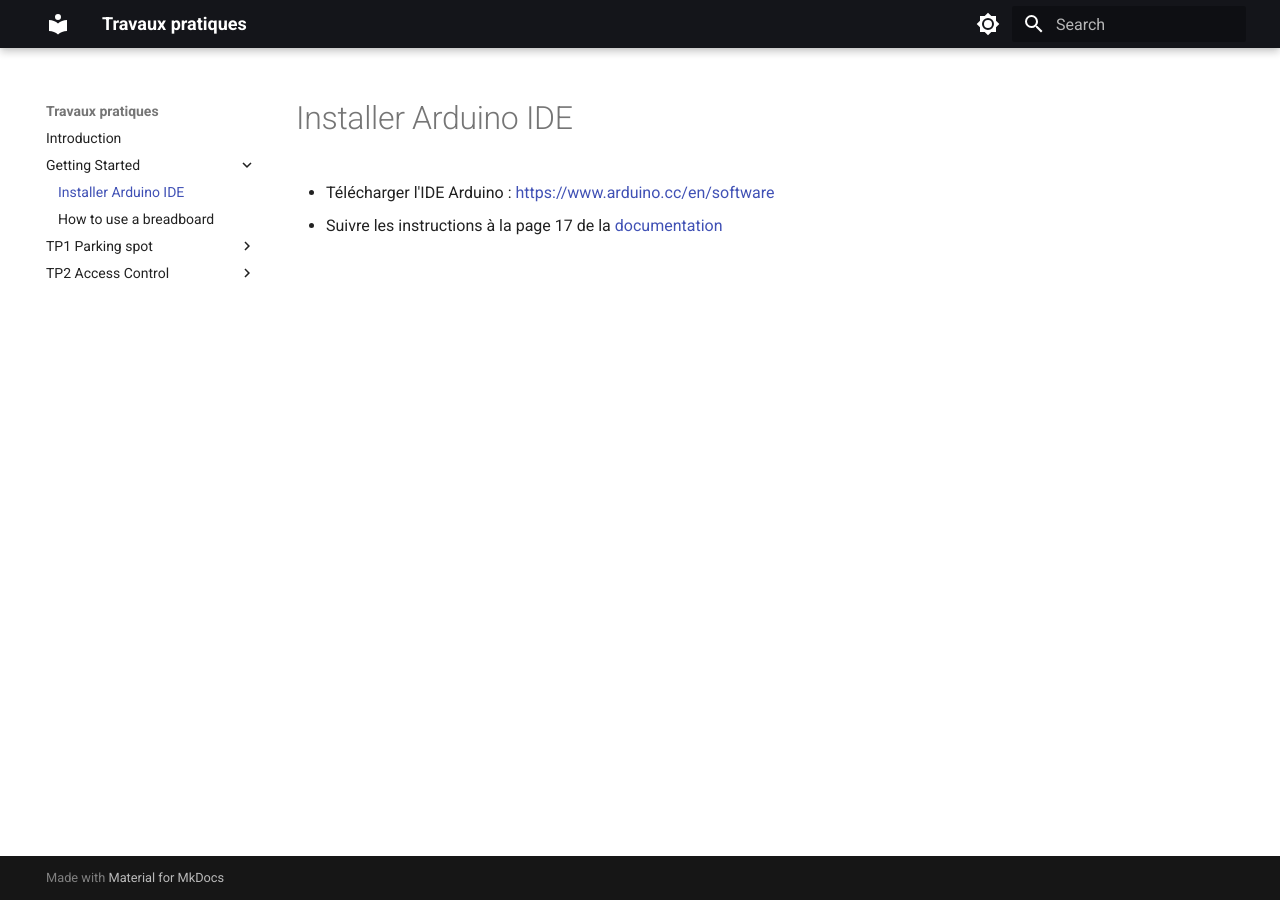
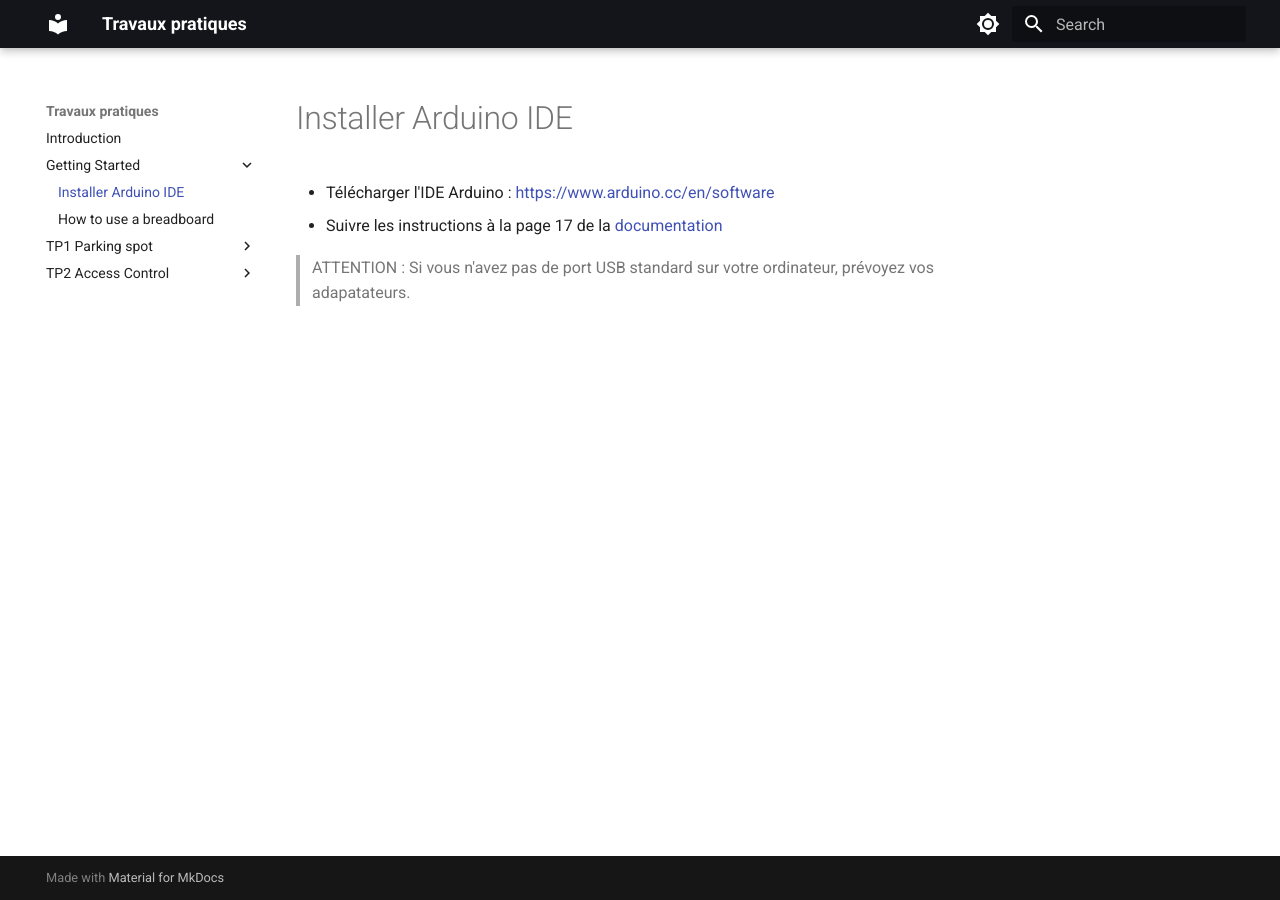
Before and after one commit to JulesAaelio/docs-tp-parking, an MkDocs documentation site: the page built from docs/Getting_Started/1-ide.md, in a window 1280 px wide. Built offline with MkDocs 1.6.1 and Material for MkDocs 9.7.7, drawn with Linux system fonts in a browser that asks for light colours.

Commit message:
Add warning

```diff
--- a/docs/Getting_Started/1-ide.md
+++ b/docs/Getting_Started/1-ide.md
@@ -3,3 +3,5 @@
 
 - Télécharger l'IDE Arduino :  [https://www.arduino.cc/en/software](https://www.arduino.cc/en/software)
 - Suivre les instructions à la page 17 de la [documentation](../files/AZ194%20NodeMCU%20Amica%20V2.pdf)
+
+> ATTENTION : Si vous n'avez pas de port USB standard sur votre ordinateur, prévoyez vos adapatateurs.
```
